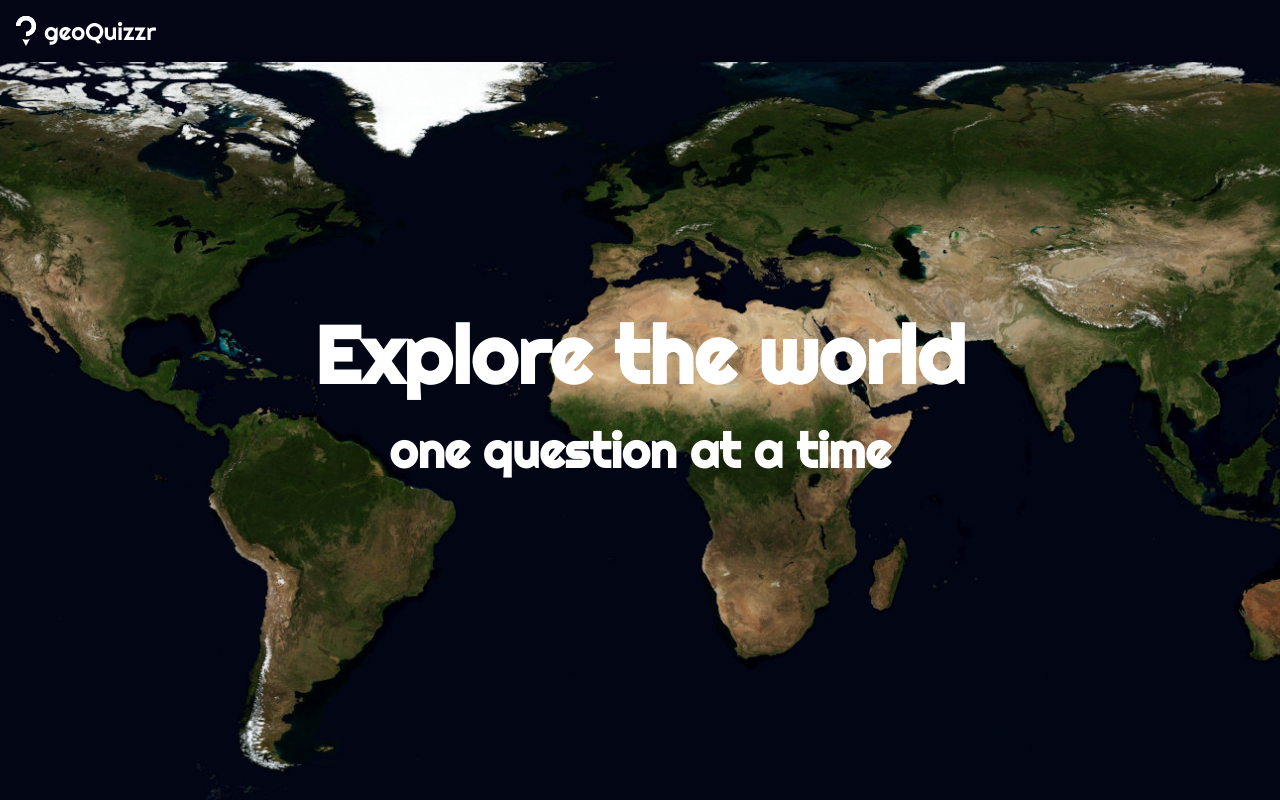
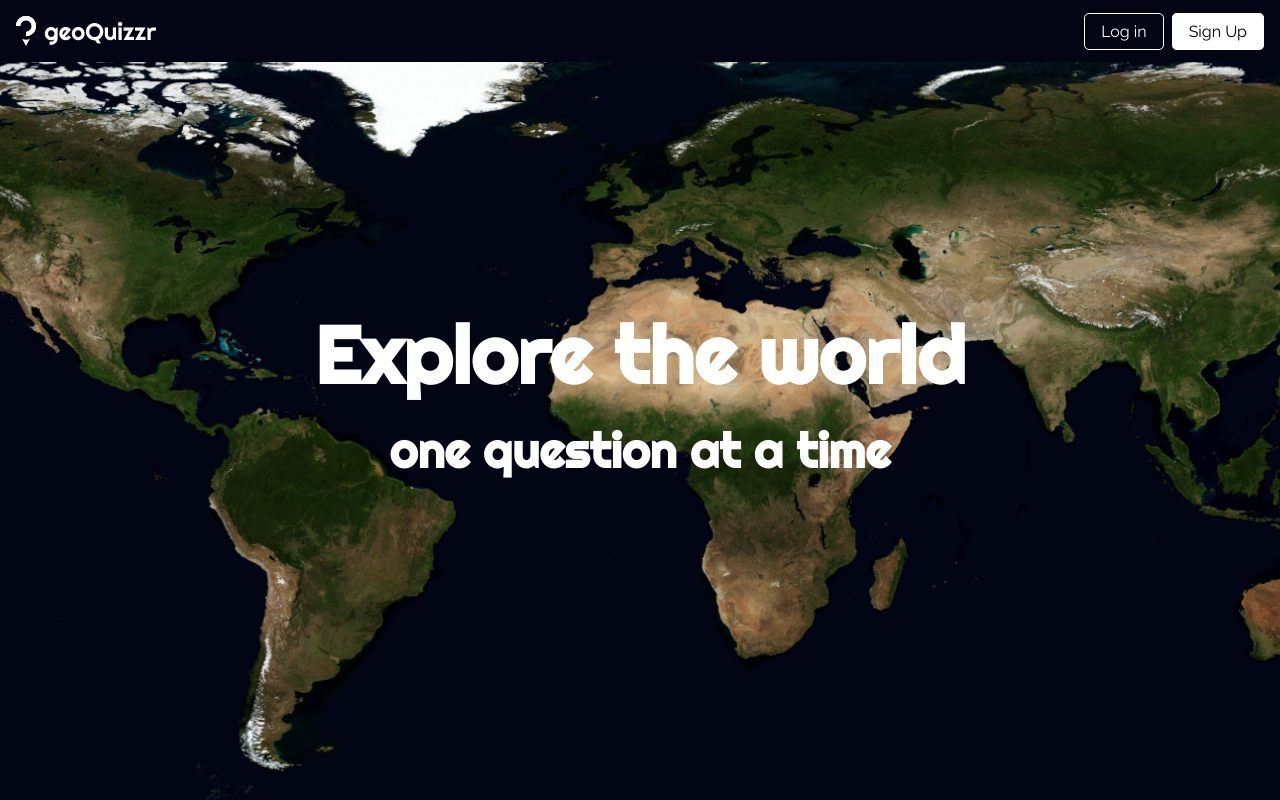
Before and after one commit to EmmaDawsonDev/gq-frontend, a React (Create React App) app: page / in a window 1280 px wide. Shown: the top 800 px of the page. Built offline with nearby package versions, Linux system fonts and the light colour scheme.

Commit message:
Add links to header

```diff
--- a/src/components/Header/Header.module.css
+++ b/src/components/Header/Header.module.css
@@ -9,6 +9,9 @@
   left: 0;
   right: 0;
   z-index: 10;
+  display: flex;
+  justify-content: space-between;
+  align-items: center;
 }
 
 .logoContainer {
@@ -26,3 +29,26 @@
   font-size: 1.5rem;
   margin-bottom: 0;
 }
+
+
+
+.linkFill, .linkOutline {
+  text-decoration: none;
+  padding: 0.5em 1em;
+  border: 1px solid white;
+  border-radius: 5px;
+  font-size: 1rem;
+}
+
+.linkFill {
+  background-color: white;
+  color: black;
+
+}
+
+
+
+.linkOutline {
+  color: white;
+  margin-right: 0.5rem;
+}
--- a/src/components/Header/Header.tsx
+++ b/src/components/Header/Header.tsx
@@ -3,6 +3,7 @@ import { useSelector } from 'react-redux'
 import { IState } from '../../store/index'
 
 import styles from './Header.module.css'
+import { Link } from 'react-router-dom'
 import Logo from '../../assets/logos/gq-logo-white.svg'
 
 const Header = () => {
@@ -15,6 +16,14 @@ const Header = () => {
         <img src={Logo} alt="" className={styles.logo} />
         <p className={styles.logoText}>geoQuizzr</p>
       </section>
+      <div className={styles.buttonContainer}>
+        <Link to="/login" className={styles.linkOutline}>
+          Log in
+        </Link>
+        <Link to="/signup" className={styles.linkFill}>
+          Sign Up
+        </Link>
+      </div>
     </header>
   )
 }
```
